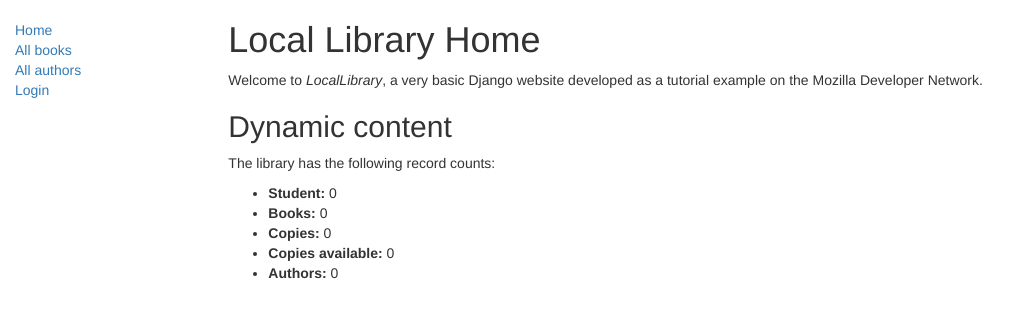
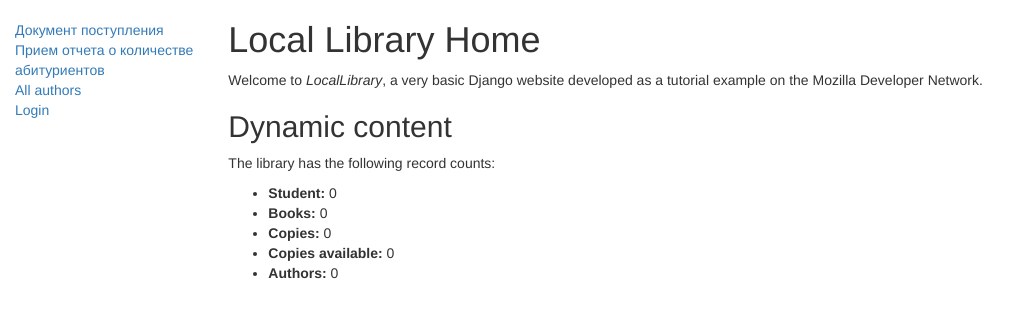
Before and after one commit to Slowbag/DjangoTest, a Django app: page /catalog/ in a window 1280 px wide. Shown: the top 318 px of the page, without its empty margins (0-1030 px from the left). Run offline with Django 3.2, Linux system fonts and the light colour scheme; data that the repository does not hold is empty; some libraries are stand-ins or nearby versions.

Commit message:
Update base_generic.html

```diff
--- a/catalog/templates/base_generic.html
+++ b/catalog/templates/base_generic.html
@@ -22,8 +22,8 @@
       <div class="col-sm-2">
       {% block sidebar %}
       <ul class="sidebar-nav">
-          <li><a href="{% url 'index' %}">Home</a></li>
-          <li><a href="">All books</a></li>
+          <li><a href="{% url 'index' %}">Документ поступления</a></li>
+          <li><a href="{% url 'otchet_abit' %}">Прием отчета о количестве абитуриентов</a></li>
           <li><a href="">All authors</a></li>
           {% if user.is_authenticated %}
               <li>User: {{ user.get_username }}</li>
```
